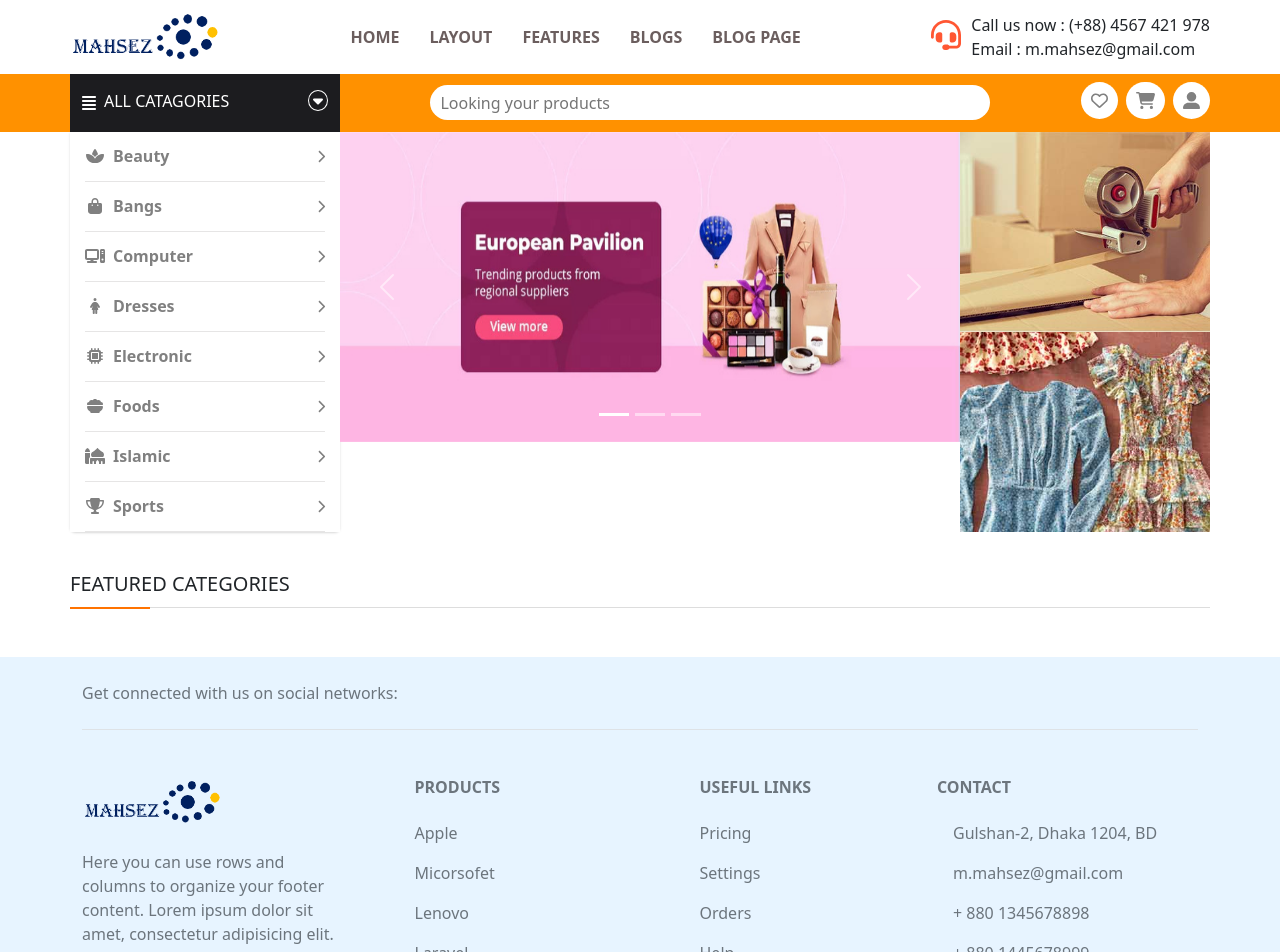
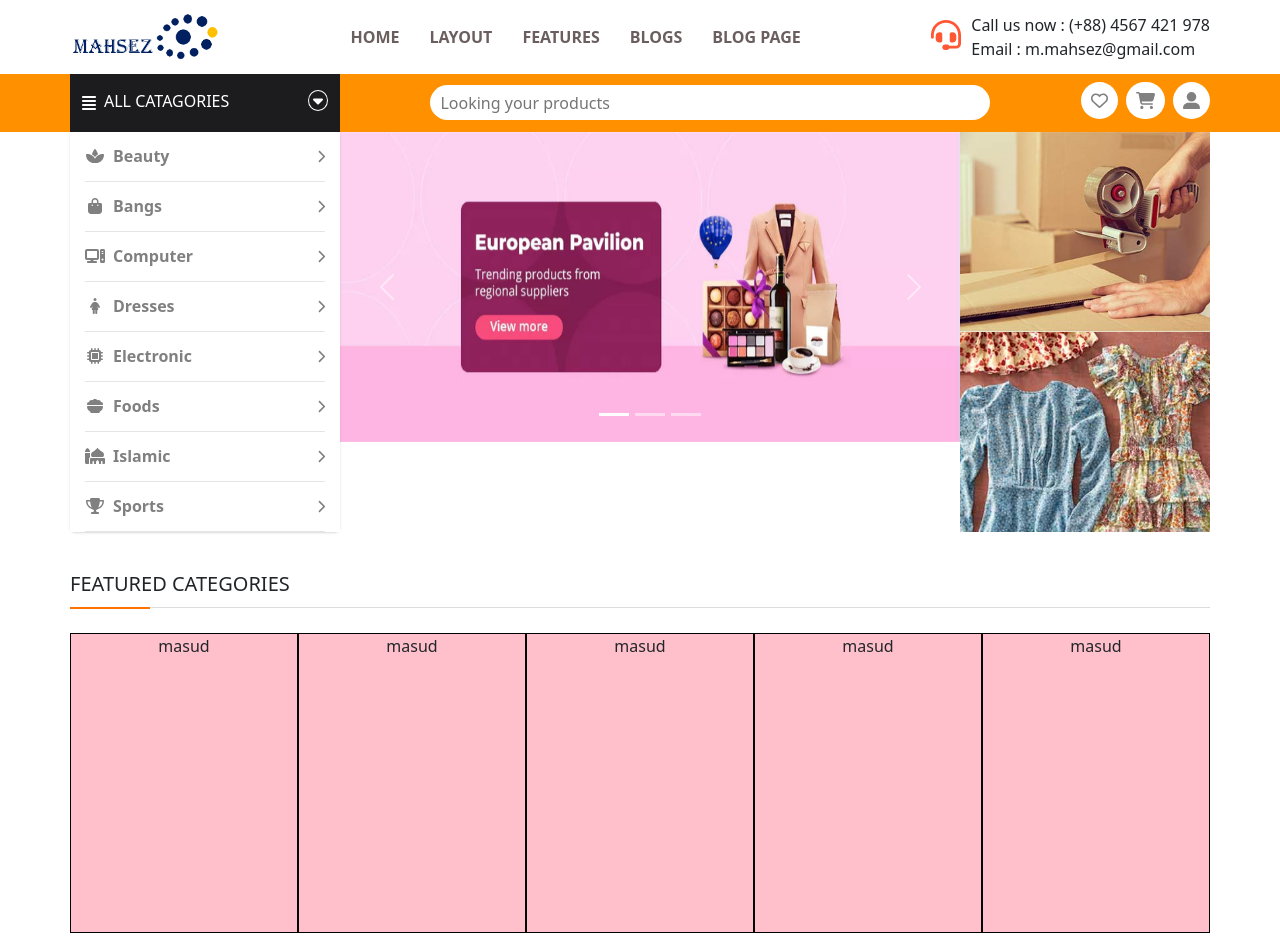
Before and after one commit to abdullahalmasudpersonal/believershops_client, a React (Create React App) app: page / in a window 1280 px wide. Shown: the top 952 px of the page. Built offline with nearby package versions, Linux system fonts and the light colour scheme.

Commit message:
another update

```diff
--- a/src/App.js
+++ b/src/App.js
@@ -3,7 +3,6 @@ import { Route, Routes } from 'react-router-dom';
 import '../node_modules/bootstrap/dist/css/bootstrap.min.css';
 import '../node_modules/bootstrap/dist/js/bootstrap.min';
 import Home from './Pages/Home/Home';
-
 import Footer from './Pages/Shared/Footer/Footer';
 import Header from './Pages/Shared/Header/Header';
 
@@ -12,7 +11,8 @@ function App() {
     <div>
       <Header />
       <Routes>
-        <Route path='/' element={<Home/>} />
+        <Route path='/' element={<Home />} />
+
       </Routes>
       <Footer />
     </div>
--- /dev/null
+++ b/src/Pages/Home/FeaturedCatagories.css
@@ -0,0 +1,9 @@
+
+.featuredCatagories{
+    background-color: aqua;
+    overflow: auto;
+    white-space: nowrap;
+}
+div.featuredCatagories div{
+    display: inline-block;
+}
--- /dev/null
+++ b/src/Pages/Home/FeaturedCatagories.js
@@ -0,0 +1,27 @@
+import React from 'react';
+import './FeaturedCatagories.css';
+
+const FeaturedCatagories = () => {
+    return (
+        <div className='featuredCatagories'>
+            <div style={{width:'20%', height:'300px', border:'1px solid black', backgroundColor:'pink'}}>
+                <p className='d-flex justify-content-center align-items-center'>masud</p>
+            </div>
+            <div style={{width:'20%', height:'300px', border:'1px solid black',  backgroundColor:'pink'}}>
+                <p className='d-flex justify-content-center align-items-center'>masud</p>
+            </div>
+            <div style={{width:'20%', height:'300px', border:'1px solid black', backgroundColor:'pink'}}>
+                <p className='d-flex justify-content-center align-items-center'>masud</p>
+            </div>
+            <div style={{width:'20%', height:'300px', border:'1px solid black', backgroundColor:'pink'}}>
+                <p className='d-flex justify-content-center align-items-center'>masud</p>
+            </div>
+            <div style={{width:'20%', height:'300px', border:'1px solid black', backgroundColor:'pink'}}>
+                <p className='d-flex justify-content-center align-items-center'>masud</p>
+            </div>
+
+        </div>
+    );
+};
+
+export default FeaturedCatagories;
--- a/src/Pages/Home/Home.js
+++ b/src/Pages/Home/Home.js
@@ -1,12 +1,16 @@
 import React from 'react';
 import './Home.css';
 import Banner from './Banner/Banner';
+import FeaturedCatagories from './FeaturedCatagories';
 
 const Home = () => {
     return (
         <div className='container p-0 mb-5 mt-4'>
-            <div className='featured-catagories'>
+            <div className='featured-catagories mb-4'>
                 <h5>FEATURED CATEGORIES</h5>
+            </div>
+            <div>
+                <FeaturedCatagories/>
             </div>
         </div>
     );
--- a/src/Pages/Shared/Header/Header.css
+++ b/src/Pages/Shared/Header/Header.css
@@ -93,6 +93,7 @@
     width: 270px;
     box-shadow: rgba(0, 0, 0, 0.1) 0px 1px 3px 0px, rgba(0, 0, 0, 0.06) 0px 1px 2px 0px;
     border-radius: 0 0 5px 5px;
+    z-index: 10;
 
     cursor: pointer;
 }
```
Also changed, not shown: src/img/banner/banfgner (2).jpg (deleted), src/img/banner/bannesdr (3).jpg (deleted).
